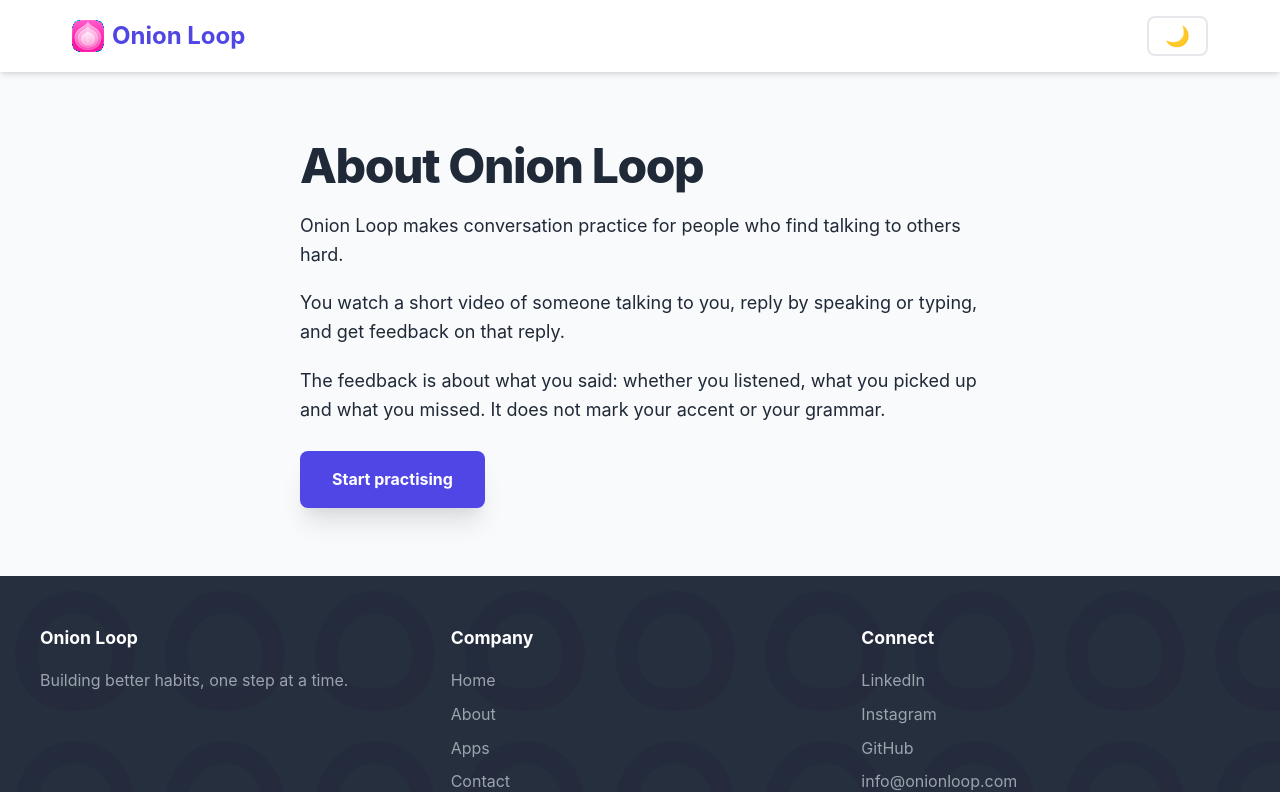
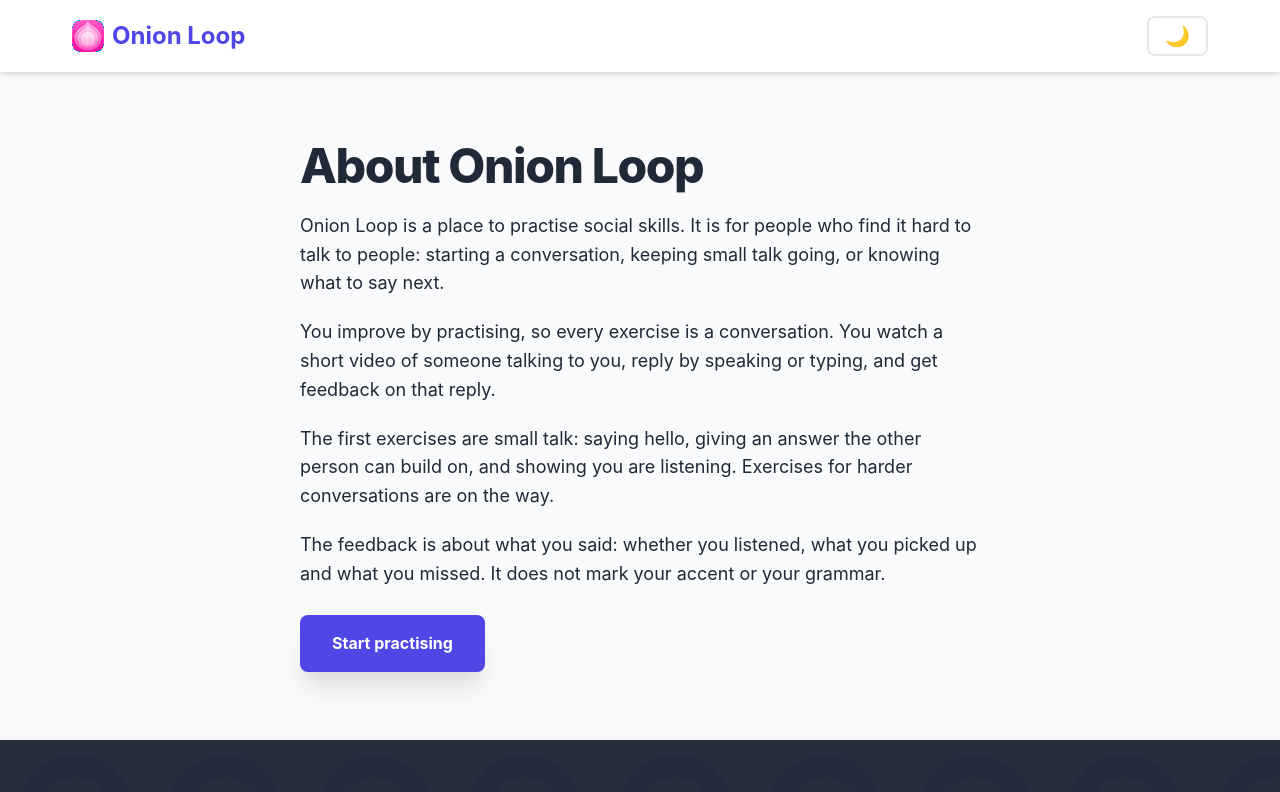
Before and after one commit to Ericliu001/kora-frontend, a React (Create React App) app: page /about in a window 1280 px wide. Shown: the top 792 px of the page. Built offline with nearby package versions, Linux system fonts and the light colour scheme; no server answers.

Commit message:
update blurb

```diff
--- a/public/index.html
+++ b/public/index.html
@@ -6,7 +6,7 @@
     <meta name="theme-color" content="#4F46E5" />
     <meta
       name="description"
-      content="Practise conversation skills in 5-minute video exercises. Someone talks to you, you reply by voice or text, and you see what you did well and what you missed."
+      content="Improve your social skills with 5-minute exercises in conversation and small talk. Someone talks to you on video, you reply, and you get feedback."
     />
 
     <link rel="icon" href="%PUBLIC_URL%/favicon.ico" />
@@ -19,7 +19,7 @@
     <meta property="og:title" content="Conversation Skills Practice with Feedback | Onion Loop" />
     <meta
       property="og:description"
-      content="Practise conversation skills in 5-minute video exercises. Someone talks to you, you reply by voice or text, and you see what you did well and what you missed."
+      content="Improve your social skills with 5-minute exercises in conversation and small talk. Someone talks to you on video, you reply, and you get feedback."
     />
     <meta property="og:image" content="https://onionloop.com/logo.png" />
     <meta property="og:site_name" content="Onion Loop" />
@@ -29,7 +29,7 @@
     <meta name="twitter:title" content="Conversation Skills Practice with Feedback | Onion Loop" />
     <meta
       name="twitter:description"
-      content="Practise conversation skills in 5-minute video exercises. Someone talks to you, you reply by voice or text, and you see what you did well and what you missed."
+      content="Improve your social skills with 5-minute exercises in conversation and small talk. Someone talks to you on video, you reply, and you get feedback."
     />
     <meta name="twitter:image" content="https://onionloop.com/logo.png" />
 
--- a/src/screens/AboutScreen.tsx
+++ b/src/screens/AboutScreen.tsx
@@ -10,11 +10,16 @@ export default function AboutScreen() {
     <section className="info-page">
       <h1>About Onion Loop</h1>
       <p>
-        Onion Loop makes conversation practice for people who find talking to others hard.
+        Onion Loop is a place to practise social skills. It is for people who find it hard to talk
+        to people: starting a conversation, keeping small talk going, or knowing what to say next.
       </p>
       <p>
-        You watch a short video of someone talking to you, reply by speaking or typing, and get
-        feedback on that reply.
+        You improve by practising, so every exercise is a conversation. You watch a short video of
+        someone talking to you, reply by speaking or typing, and get feedback on that reply.
+      </p>
+      <p>
+        The first exercises are small talk: saying hello, giving an answer the other person can
+        build on, and showing you are listening. Exercises for harder conversations are on the way.
       </p>
       <p>
         The feedback is about what you said: whether you listened, what you picked up and what you
--- a/src/screens/HomeScreen.tsx
+++ b/src/screens/HomeScreen.tsx
@@ -77,8 +77,9 @@ export default function HomeScreen({
         <div className="hero-content">
           <h1>Conversation practice with feedback</h1>
           <p>
-            Watch a short video of someone talking to you. Reply by speaking or typing. See what
-            you did well, what you missed, and how to say it better.
+            Improve your social skills by practising conversation and small talk. Watch a short
+            video of someone talking to you, reply by speaking or typing, and see what you did
+            well, what you missed, and how to say it better.
           </p>
         </div>
       </section>
```
Also changed, not shown: public/manifest.json.
